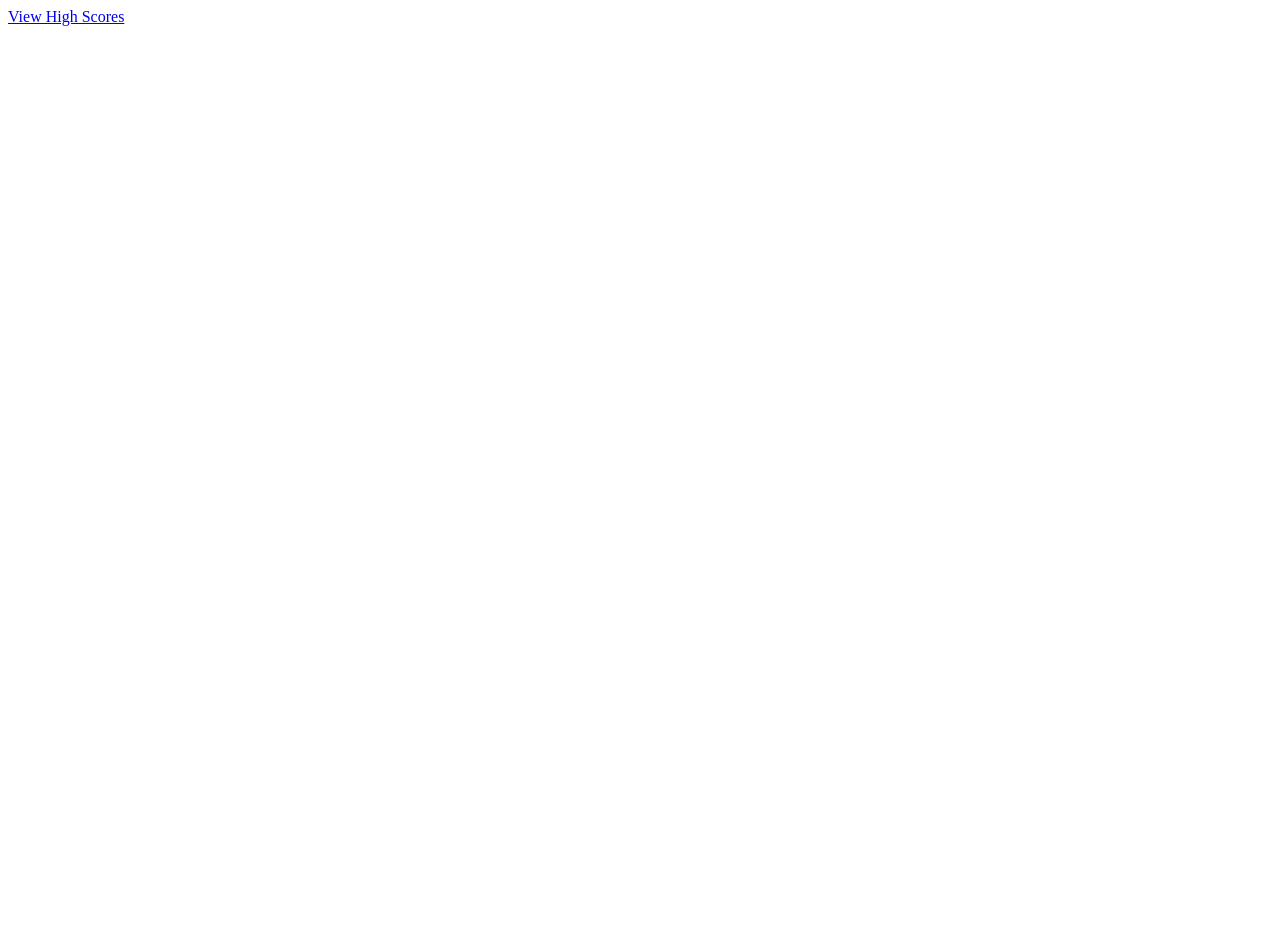
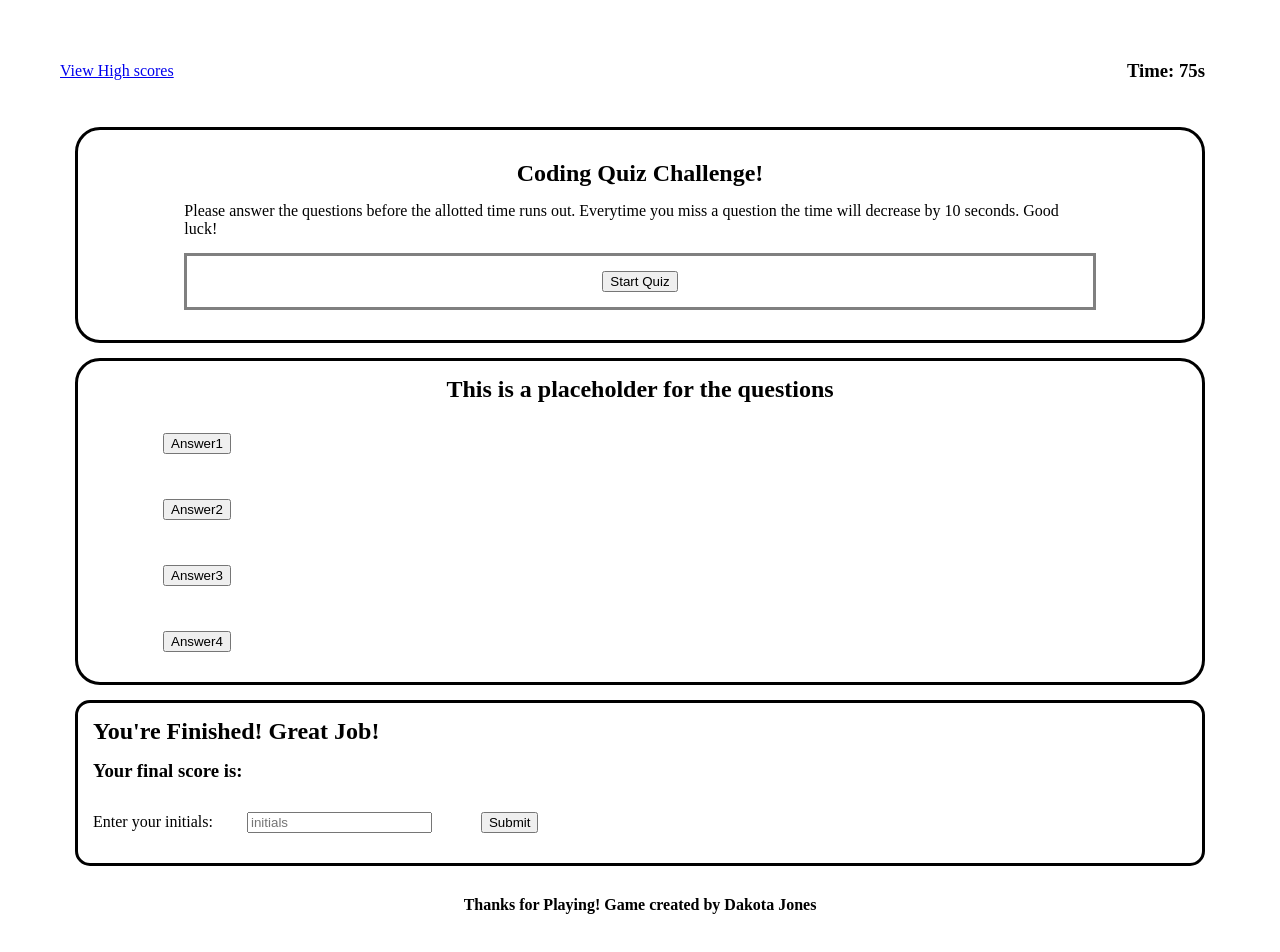
Before and after one commit to Dakota32Jones/coding-quiz, a plain HTML site: page index.html in a window 1280 px wide. Before the commit the page ends 800 px from the top, so only its background shows below. Drawn offline with Linux system fonts and the light colour scheme.

Commit message:
added html for main page for the game and simple styling for main page

```diff
--- a/assets/css/styles.css
+++ b/assets/css/styles.css
@@ -0,0 +1,65 @@
+* {
+  margin: 15px;
+}
+
+header {
+  display: flex;
+  flex-direction: row-reverse;
+  position: relative;
+  justify-content: space-between;
+  align-items: center;
+}
+
+.container-box {
+  display: flex;
+  justify-content: center;
+  border: 3px solid black;
+  border-radius: 25px;
+}
+
+.title-main-content {
+  display: flex;
+  position: relative;
+  justify-content: center;
+}
+
+#directions {
+  max-width: 95%;
+}
+
+.btn-container {
+  display: flex;
+  position: relative;
+  border: 3px grey solid;
+  justify-content: center;
+}
+
+.start-btn {
+  /* can edit how we want the button to look later on */
+}
+
+.answer-container {
+  border: 3px black solid;
+  border-radius: 25px;
+}
+
+.question-line {
+  display: flex;
+  position: relative;
+  justify-content: center;
+}
+
+.answer-btn {
+  list-style: none;
+}
+
+.completed-container {
+  border: 3px black solid;
+  border-radius: 15px;
+}
+
+footer {
+  display: flex;
+  position: relative;
+  justify-content: center;
+}
--- a/index.html
+++ b/index.html
@@ -4,11 +4,79 @@
     <meta charset="UTF-8" />
     <meta http-equiv="X-UA-Compatible" content="IE=edge" />
     <meta name="viewport" content="width=device-width, initial-scale=1.0" />
+    <title>Code Quiz</title>
     <link rel="stylesheet" href="./assets/css/styles.css" />
-    <title>Code Quiz</title>
   </head>
+
   <body>
-    <a href="./scores.html" target="_blank">View High Scores</a>
+    <header>
+      <nav class="navbar">
+        <h3>Time: 75s</h3>
+      </nav>
+      <a href="./scores.html">View High scores</a>
+    </header>
+
+    <!-- main content. This is where questions, start button, and answers will show up. -->
+    <main>
+      <section>
+        <div class="container-box">
+          <div class="main-content-title">
+            <h1 class="title-main-content">Coding Quiz Challenge!</h1>
+            <p id="directions">
+              Please answer the questions before the allotted time runs out.
+              Everytime you miss a question the time will decrease by 10
+              seconds. Good luck!
+            </p>
+            <div class="btn-container">
+              <button class="start-btn">Start Quiz</button>
+            </div>
+          </div>
+        </div>
+      </section>
+
+      <!-- creating a section for the unordered list to go to so the answers can populate and the questions. Hide upon start-->
+
+      <section id="question-answer-container">
+        <div class="answer-container">
+          <h2 class="question-line">This is a placeholder for the questions</h2>
+          <ul class="answer-list">
+            <li class="answer-btn">
+              <button id="answer1" value="0">Answer1</button>
+            </li>
+            <li class="answer-btn">
+              <button id="answer2" value="1">Answer2</button>
+            </li>
+            <li class="answer-btn">
+              <button id="answer3" value="2">Answer3</button>
+            </li>
+            <li class="answer-btn">
+              <button id="answer4" value="3">Answer4</button>
+            </li>
+          </ul>
+        </div>
+      </section>
+
+      <!-- section for when the quiz is over, to see score and then ask for initials-->
+      <section id="completed-quiz">
+        <div class="completed-container">
+          <h2 id="all-done-text">You're Finished! Great Job!</h2>
+          <h3>Your final score is: <span id="final-score"></span></h3>
+          <p>
+            Enter your initials:
+            <span id="initial-box"
+              ><input placeholder="initials" id="initials"
+            /></span>
+            <button id="submit-score">Submit</button>
+          </p>
+        </div>
+      </section>
+    </main>
+
+    <footer>
+      <h4>Thanks for Playing! Game created by Dakota Jones</h4>
+    </footer>
+
+    <!-- javascript is linked here. -->
     <script src="./assets/js/questions.js"></script>
     <script src="./assets/js/logic.js"></script>
   </body>
```
